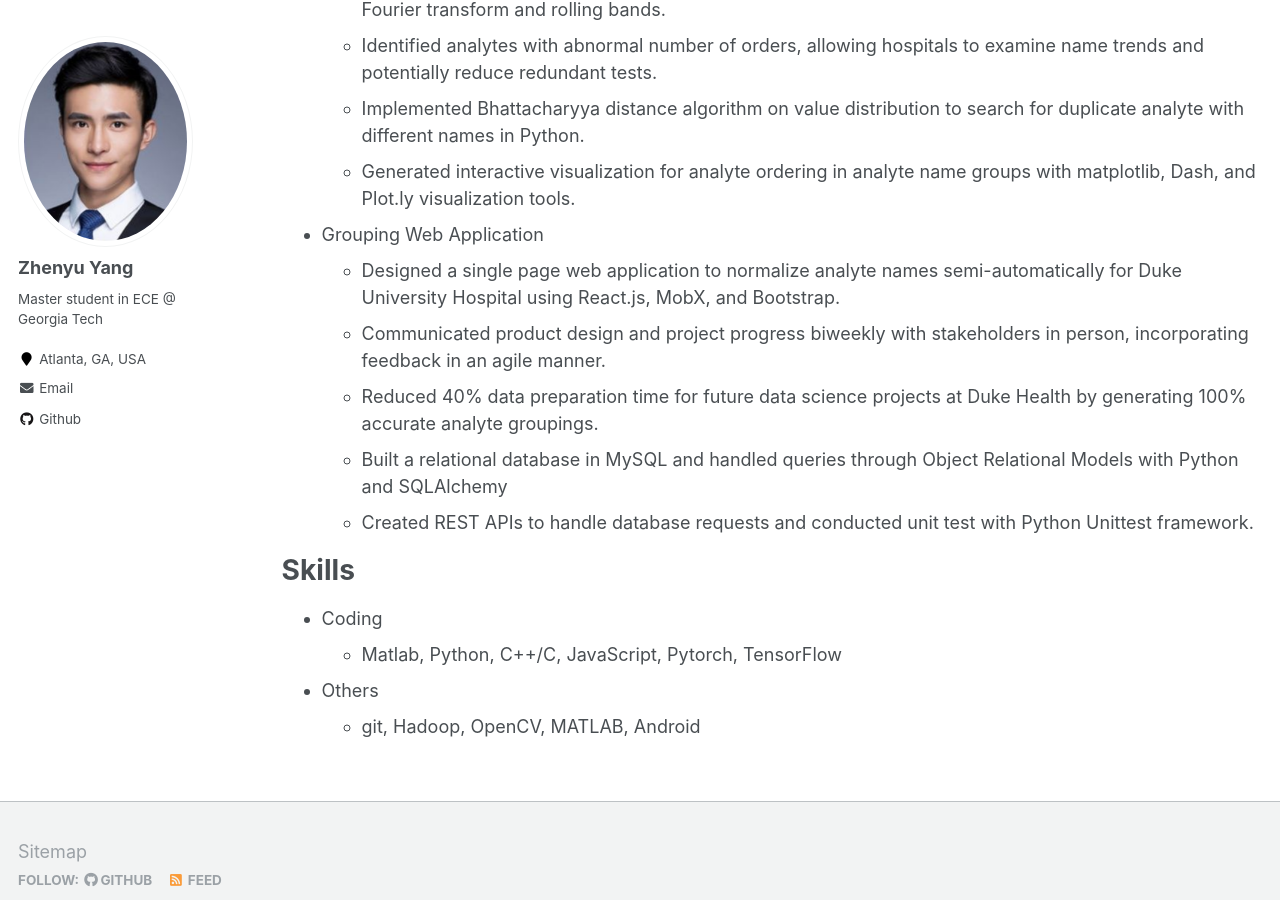
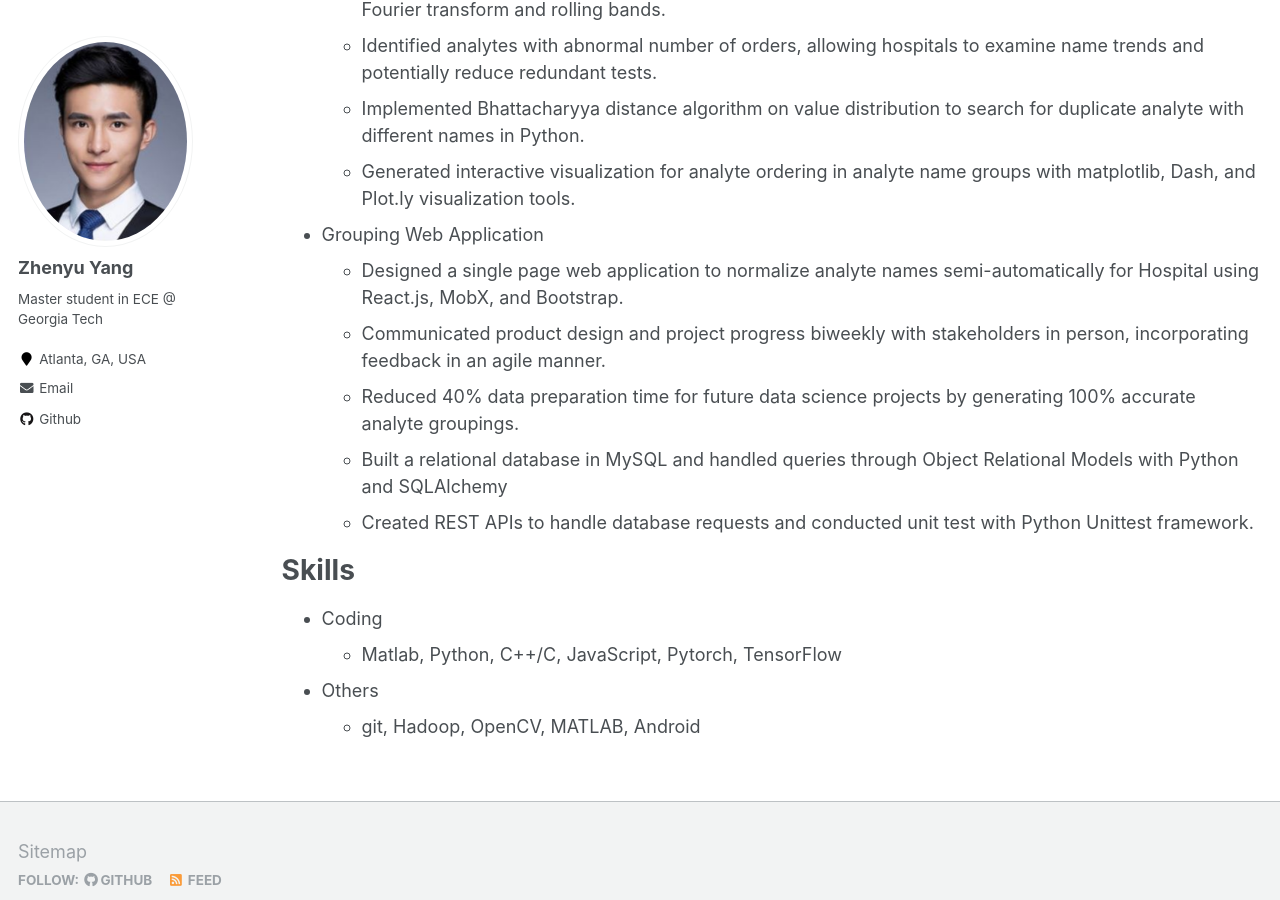
Before and after one commit to azpeteryang/azpeteryang.github.io, a Jekyll site: the page built from _pages/cv.md, in a window 1280 px wide and 900 px high, scrolled down 1715 px. Built offline with Jekyll 4.4.1, drawn with Linux system fonts in a browser that asks for light colours.

Commit message:
Update cv.md

```diff
--- a/_pages/cv.md
+++ b/_pages/cv.md
@@ -55,9 +55,9 @@ Projects and research
 
 
 * Grouping Web Application
-  * Designed a single page web application to normalize analyte names semi-automatically for Duke University Hospital using React.js, MobX, and Bootstrap.
+  * Designed a single page web application to normalize analyte names semi-automatically for Hospital using React.js, MobX, and Bootstrap.
   * Communicated product design and project progress biweekly with stakeholders in person, incorporating feedback in an agile manner.
-  * Reduced 40% data preparation time for future data science projects at Duke Health by generating 100% accurate analyte groupings.
+  * Reduced 40% data preparation time for future data science projects by generating 100% accurate analyte groupings.
   * Built a relational database in MySQL and handled queries through Object Relational Models with Python and SQLAlchemy
   * Created REST APIs to handle database requests and conducted unit test with Python Unittest framework.
 
```
